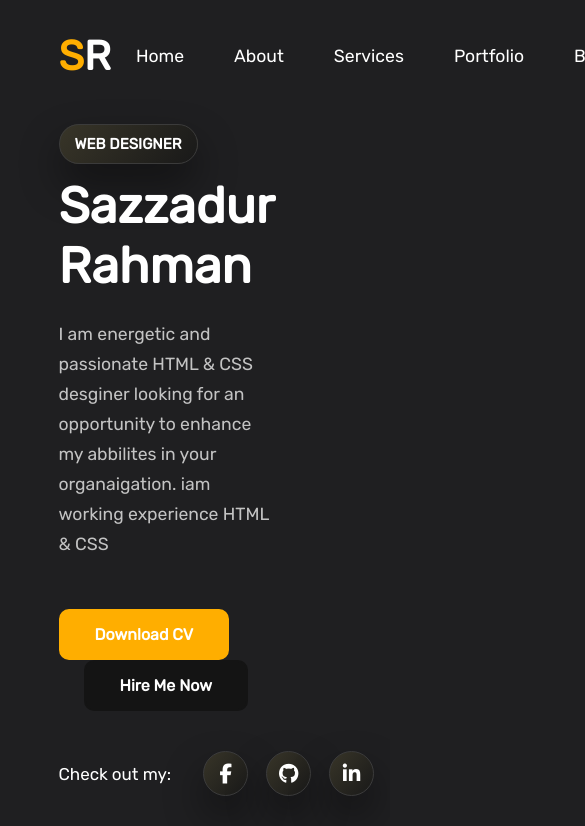
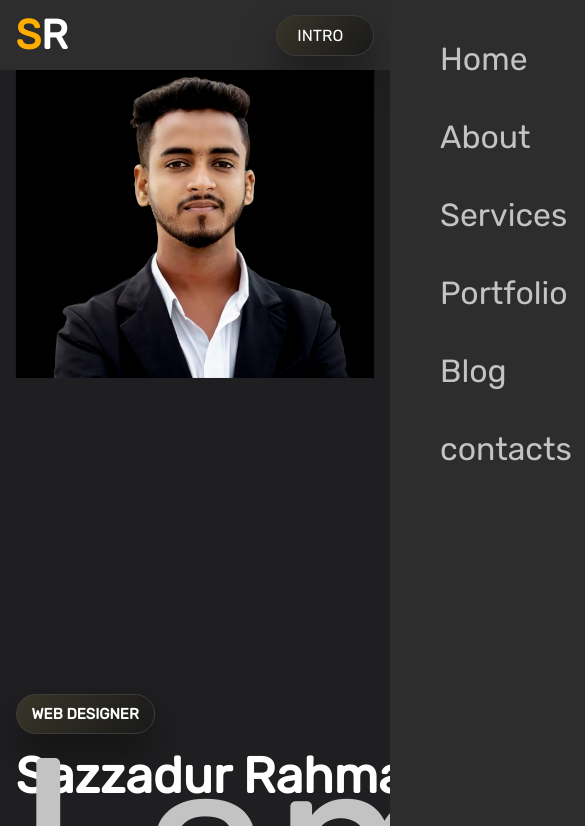
Before and after one commit to smsazzad360/portfolio, a plain HTML site: page index.html in a window 390 px wide. Shown: the top 826 px of the page, 585 px wide, since content can reach past the window. Drawn offline with Linux system fonts and the light colour scheme; a script that the page names is missing.

Commit message:
responsive .image animation

```diff
--- a/index.html
+++ b/index.html
@@ -58,9 +58,9 @@
         <p>Check out my:</p>
 
         <div class="social">
-            <a href="#"><i class='fa fa-facebook'></i></a>
-            <a href="#"><i class='fa fa-github'    ></i></a>
-            <a href="#"><i class='fa fa-linkedin'  ></i></a>
+            <a href="https://www.facebook.com/link.diya.ki.hobe.0" target="_blank">          <i class='fa fa-facebook' ></i> </a>
+            <a href="https://github.com/smsazzad360" target="_blank">                        <i class='fa fa-github'   ></i></a>
+            <a href="https://www.linkedin.com/in/sazzadur-rahman-65a539292/" target="_blank"> <i class='fa fa-linkedin'></i></a>
 
 
           </div>
--- a/style.css
+++ b/style.css
@@ -89,8 +89,8 @@ section{
     gap: 300px;
 }
 .home-img{
-   width:730px;
-   height: 730px;
+   width:630px;
+   height:630px;
 }
 .home-img img{
     width:100%;
@@ -180,3 +180,138 @@ section{
 .social i:hover{
     transform:translateY(-10px);
 }
+
+@media (max-width:1850px){
+    header{
+        padding:15px 8%;
+        transition: .2s;
+    }
+     section{
+            padding:0 8%;
+            transition: .2s;
+    }
+    .share{
+            left: 8%;
+            transition: .2s;
+
+    }
+
+}
+@media (max-width: 1370px){
+    header{
+        padding:15px 4%;
+        transition: .2s;
+    }
+     section{
+            padding:0 4%;
+            transition: .2s;
+    }
+    .share{
+            left: 4%;
+            transition: .2s;
+
+    }
+   :root{
+    --big-font: 4.5rem;
+    --p-font: 1rem;
+    transition: .2s;
+   }
+}
+@media (max-width: 1020px){
+    .nevbar a{
+      margin:0 15rem;
+    }
+    :root{
+        --big-font: 4rem;
+        --p-font: 1rem;
+        transition: .2s;
+    }
+}
+@media (max-width: 950px){
+     .share{
+        display: none;
+     }
+     section{
+        padding:70px 4% ;
+
+     }
+     header{
+        background: #2d2d2d;
+        padding: 11px 4%;
+     }
+     .home{
+         height:auto;
+         display: flex;
+         flex-wrap: wrap;
+
+     }
+     .home-text{
+        order: 2;
+     }
+     .home-img{
+        margin:auto;
+        height:auto;
+        width: auto;
+     }
+     .home-img img{
+        max-width: 450px;
+       width:100%;
+       height:auto;
+     }
+}
+@media ( max-width: 850px) {
+    .nevbar{
+        position: absolute;
+        width: 100%;
+        height: 100vh;
+        padding: 40px 50px;
+        top:0;
+        right:0;
+        bottom: 0;
+        left:100%;
+        display: flex;
+        flex-direction: column;
+        background:#2d2d2d;
+        transition: all 0.4s ease-in-out;
+
+    }
+    .nevbar a{
+        display: block;
+        color: #c3c3c3;
+        font-size: 2rem;
+        padding: 0px;
+        font-weight: 400;
+        font-size: 2rem;
+        margin: 0px 0px 40px 0px;
+    }
+    .nevbar.open{
+        left:0;
+    }
+}
+ @media( max-width:500px){
+    :root{
+        --big-font :3rem;
+        --p-font: 15rem;
+        transition: .2s;
+    }
+
+.btn{
+   padding: 9px 28px;
+
+ }
+}
+.home-img img{
+    animation: imgg 2s ease-in-out infinite;
+    animation-delay: 2s;
+}
+@keyframes imgg{
+    0%{
+        transform: translateY(0);
+    }
+    50%{
+        transform: translateY(-22px);
+    }
+    100%{
+        transform: translateY(0);
+    }
+}
```
